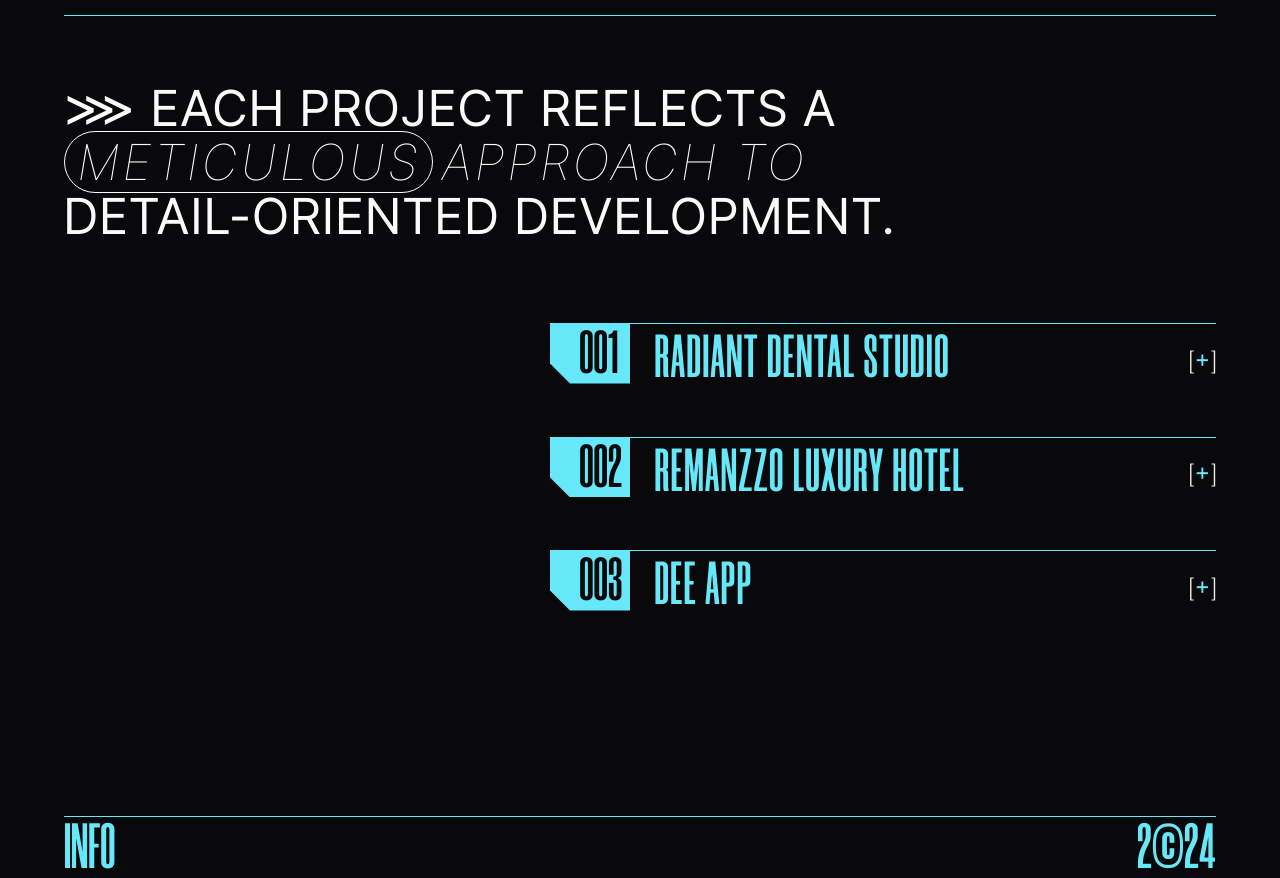
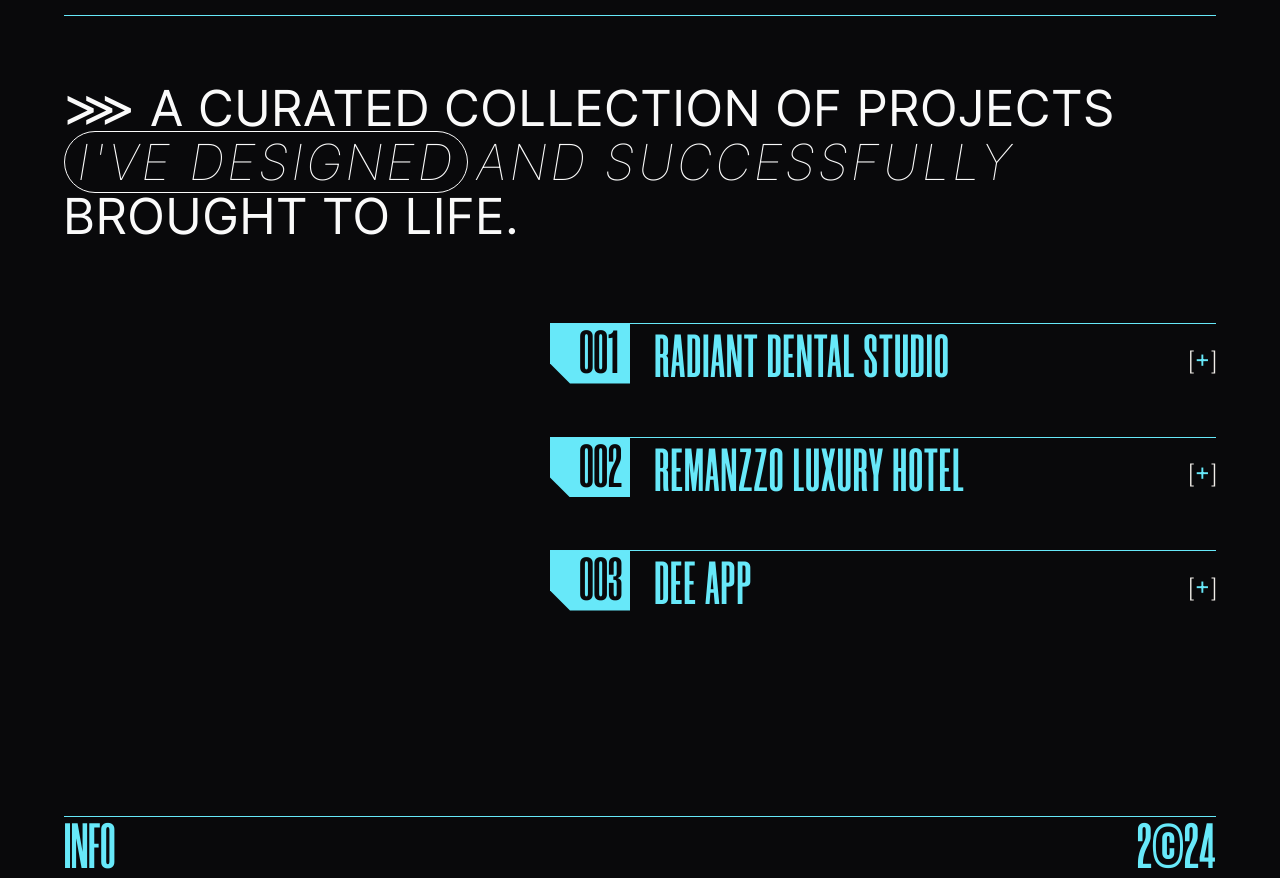
Before and after one commit to sandyFit/folio-2024, a React (Vite) app: page / in a window 1280 px wide. Shown: the part 1023-1901 px from the top of the page. Built offline with nearby package versions, Linux system fonts and the light colour scheme; a web font is replaced by a local one.

Commit message:
Copy adjustment

```diff
--- a/src/pages/Projects.jsx
+++ b/src/pages/Projects.jsx
@@ -49,14 +49,14 @@ const Projects = () => {
                 <header className="w-full flex justify-start relative mt-0 lg:mt-12">
                     <h2 className='title-h2 relative hidden lg-lg:block'>
 
-                        ⋙ Each project reflects a <br/>
+                        ⋙ A curated collection of projects <br/>
                         <span className="title-h2-thin border-[1px] border-zinc-50 px-3 rounded-full mr-2">
-                            meticulous
+                            I've designed
                         </span>
                         <span className="title-h2-thin ">
-                            approach to
+                            and successfully
                         </span><br/>
-                        <span className="title-h2">detail-oriented development.</span>
+                        <span className="title-h2">brought to life.</span>
                     </h2>
 
                     <h2 className='title-h2 relative block lg-lg:hidden whitespace-nowrap'>
```
